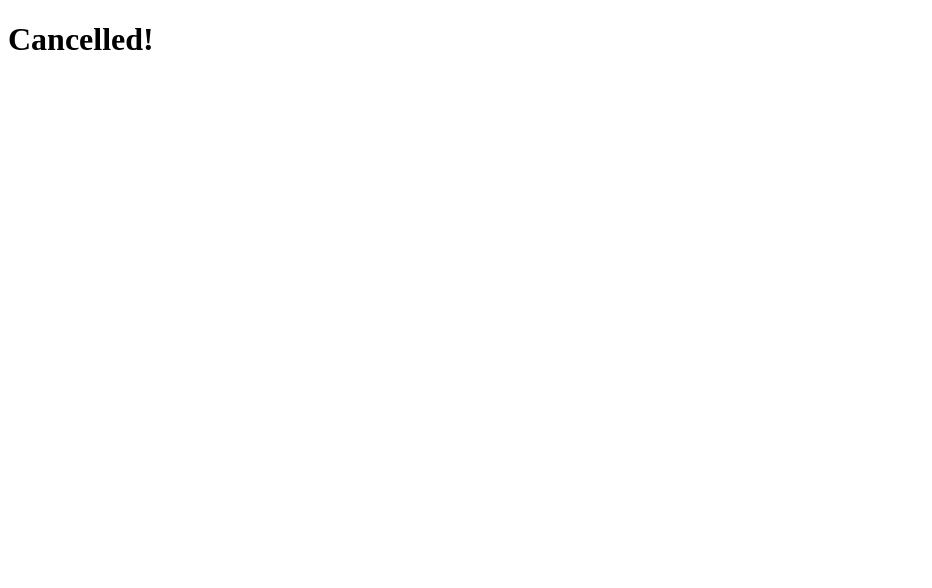
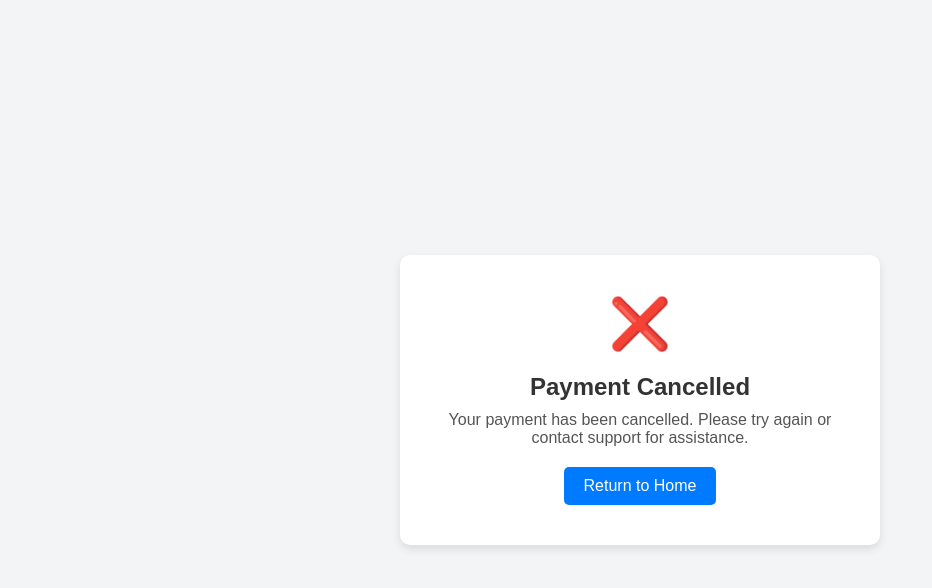
Before and after one commit to jjservice/L-Shop-Ready2, a plain HTML site: page public/cancel.html in a window 1280 px wide. Shown: the whole page, without its empty margins (0-932 px from the left). Drawn offline with Linux system fonts and the light colour scheme.

Commit message:
jkwgefkjg

```diff
--- a/public/cancel.html
+++ b/public/cancel.html
@@ -3,9 +3,79 @@
 <head>
     <meta charset="UTF-8">
     <meta name="viewport" content="width=device-width, initial-scale=1.0">
-    <title>Document</title>
+    <title>Payment Cancelled</title>
+    <style>
+        /* Basic Reset */
+        * {
+            margin: 0;
+            padding: 0;
+            box-sizing: border-box;
+        }
+
+        body {
+            font-family: Arial, sans-serif;
+            background-color: #f3f4f6;
+            height: 100vh;
+            display: flex;
+            justify-content: center;
+            align-items: center;
+        }
+
+        .container {
+            text-align: center;
+            background-color: #ffffff;
+            padding: 40px;
+            border-radius: 10px;
+            box-shadow: 0 4px 8px rgba(0, 0, 0, 0.1);
+        }
+
+        .cancel-message {
+            max-width: 400px;
+            margin: 0 auto;
+        }
+
+        .icon {
+            font-size: 50px;
+            color: #dc3545; /* Red color for error */
+            margin-bottom: 20px;
+        }
+
+        h1 {
+            font-size: 24px;
+            color: #333;
+            margin-bottom: 10px;
+        }
+
+        p {
+            font-size: 16px;
+            color: #555;
+            margin-bottom: 20px;
+        }
+
+        .button {
+            display: inline-block;
+            background-color: #007bff;
+            color: white;
+            padding: 10px 20px;
+            text-decoration: none;
+            border-radius: 5px;
+            font-size: 16px;
+            transition: background-color 0.3s ease;
+        }
+
+        .button:hover {
+            background-color: #0056b3;
+        }
+    </style>
 </head>
 <body>
-    <h1>Cancelled!</h1>
+    <div class="container">
+        <div class="cancel-message">
+            <div class="icon">&#10060;</div> <!-- Red Cross Icon -->
+            <h1>Payment Cancelled</h1>
+            <p>Your payment has been cancelled. Please try again or contact support for assistance.</p>
+            <a href="index.html" class="button">Return to Home</a>
+        </div>
+    </div>
 </body>
 </html>
```
Also changed, not shown: public/index.html (+3 -3 lines), public/success.html (+72 -2 lines).
